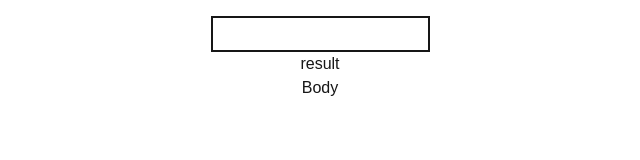
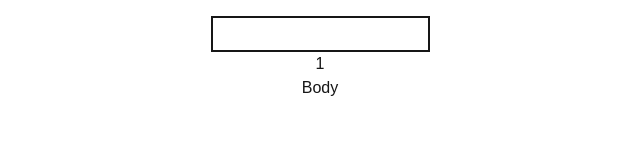
Before and after one commit to yunis310/Calculator, a Next.js app: page / in a window 1280 px wide. Shown: the top 160 px of the page, without its empty margins (320-960 px from the left). Built offline with nearby package versions, Linux system fonts and the light colour scheme.

Commit message:
add result and calculate function

```diff
--- a/app/page.tsx
+++ b/app/page.tsx
@@ -2,24 +2,28 @@
 import Body from '@/components/Body';
 import Input from '@/components/Input';
 import Result from '@/components/Result';
-import { useState } from 'react';
+import calculate from '@/utilities/calculate';
+import { useEffect, useState } from 'react';
 
 export default function Home() {
     const [inputValue, setInputValue] = useState('');
-    const [result, setResult] = useState('');
+    const [result, setResult] = useState(0);
 
     const handelInput = (str: string) => {
         setInputValue(str);
     };
     const handleClear = () => {
         setInputValue('');
-        setResult('');
+        setResult(0);
     };
+    useEffect(() => {
+        setResult(calculate(inputValue));
+    }, [inputValue]);
 
     return (
         <div className="flex flex-col items-center p-4 ">
             <Input value={inputValue} onChange={setInputValue} />
-            <Result />
+            <Result result={result} />
             <Body />
         </div>
     );
--- a/components/Result.tsx
+++ b/components/Result.tsx
@@ -1,13 +1,13 @@
 import React from 'react';
 
 interface Props {
-    id?: string;
+    result: number;
 }
 
-const Result: React.FC<Props> = () => {
+const Result: React.FC<Props> = ({ result }) => {
     return (
         <div>
-            <p>result</p>
+            <p>{result}</p>
         </div>
     );
 };
--- /dev/null
+++ b/utilities/calculate.js
@@ -0,0 +1,5 @@
+function calculate(str: string) {
+    return Number(1);
+}
+
+export default calculate;
```
